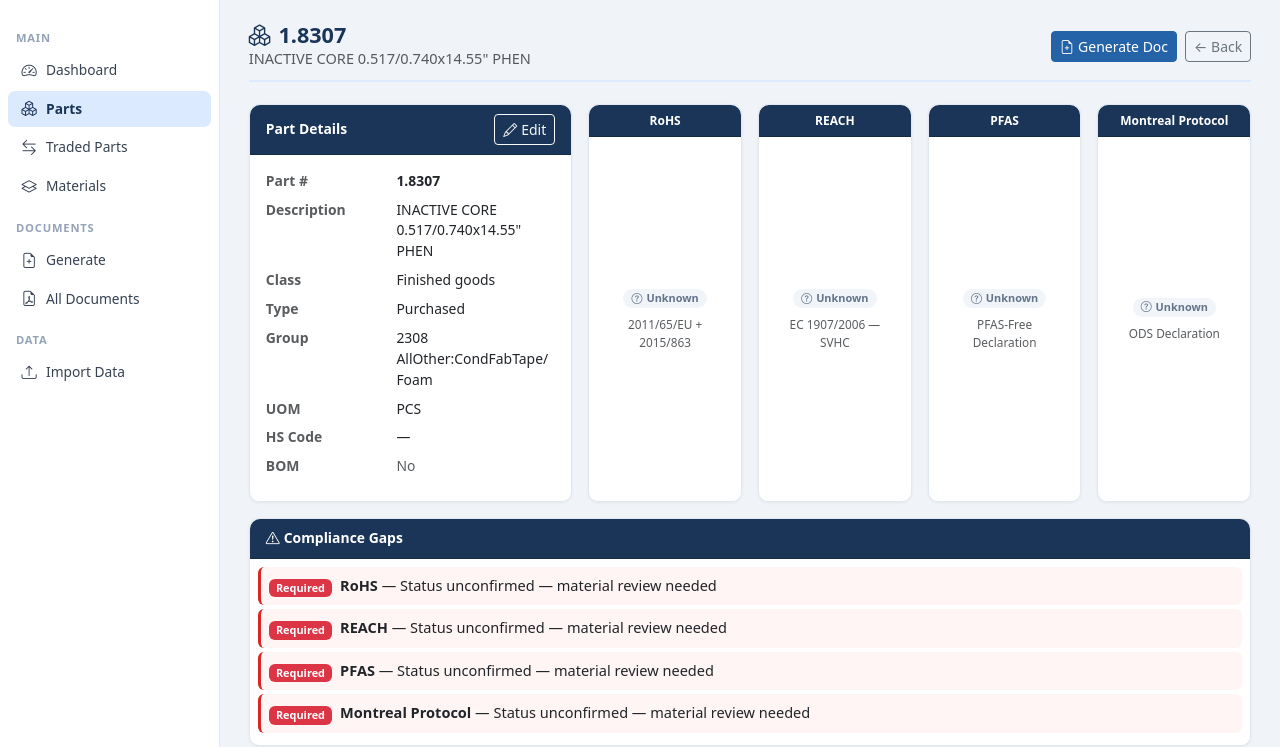
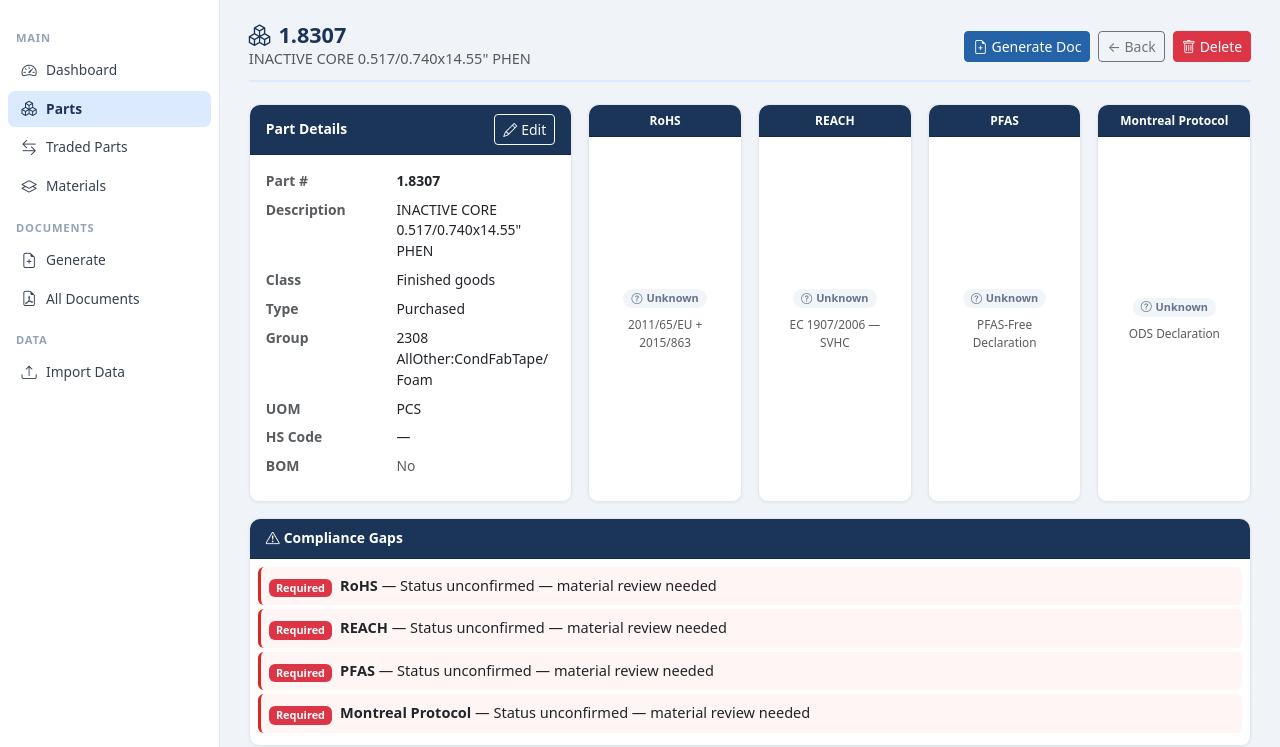
Before and after one commit to Colton-Tudisco/quality-compliance-project, a Flask app: a page that uses templates/part_detail.html in a window 1280 px wide. Shown: the part 52-799 px from the top of the page. Run offline with Flask 3, Linux system fonts and the light colour scheme; data comes from the database, SQL or seed files in the repository; both versions use the stored data as it was after the commit; data that the repository does not hold is empty.

Commit message:
Add part deletion route and confirmation modal
Adds a POST /parts/<part_number>/delete endpoint that removes a part and its related records (fmd_substances, fmd_files, compliance_status, document_parts, bom_lines) from the database, deletes any associated FMD file from disk, and commits/closes the DB connection. The handler checks for linked FMD/docs to provide an informative flash and redirects to the traded or regular parts list based on the part's is_traded flag. Also adds a Delete button and confirmation modal to templates/part_detail.html which posts to the new delete endpoint.

```diff
--- a/app.py
+++ b/app.py
@@ -468,6 +468,50 @@ def unhide_part(part_number):
     conn.close()
     flash("Part restored.", "success")
     return redirect(url_for("hidden_parts"))
+
+@app.route("/parts/<path:part_number>/delete", methods=["POST"])
+def delete_part(part_number):
+    conn = get_db()
+
+    # Check if part has linked data so we can warn in the flash message
+    fmd = conn.execute(
+        "SELECT id FROM fmd_files WHERE part_number=?", (part_number,)
+    ).fetchone()
+    docs = conn.execute(
+        "SELECT COUNT(*) FROM document_parts WHERE part_number=?", (part_number,)
+    ).fetchone()[0]
+
+    # Delete from all related tables first (order matters — children before parent)
+    conn.execute("DELETE FROM fmd_substances   WHERE part_number=?", (part_number,))
+    conn.execute("DELETE FROM fmd_files        WHERE part_number=?", (part_number,))
+    conn.execute("DELETE FROM compliance_status WHERE part_number=?", (part_number,))
+    conn.execute("DELETE FROM document_parts   WHERE part_number=?", (part_number,))
+    conn.execute("DELETE FROM bom_lines        WHERE parent_part=?", (part_number,))
+
+    # Delete the FMD file from disk if it exists
+    if fmd:
+        fmd_record = conn.execute(
+            "SELECT file_path FROM fmd_files WHERE part_number=?", (part_number,)
+        ).fetchone()
+        if fmd_record and os.path.exists(fmd_record["file_path"]):
+            os.remove(fmd_record["file_path"])
+
+    # Finally delete the part itself
+    is_traded = conn.execute(
+        "SELECT is_traded FROM parts WHERE part_number=?", (part_number,)
+    ).fetchone()
+    conn.execute("DELETE FROM parts WHERE part_number=?", (part_number,))
+
+    conn.commit()
+    conn.close()
+
+    # Redirect to the right list depending on part type
+    if is_traded and is_traded["is_traded"]:
+        flash(f"Part {part_number} and all associated data deleted.", "info")
+        return redirect(url_for("traded_parts"))
+    else:
+        flash(f"Part {part_number} and all associated data deleted.", "info")
+        return redirect(url_for("parts_list"))
 
 @app.route("/parts/<path:part_number>/edit", methods=["POST"])
 def edit_part(part_number):
--- a/templates/part_detail.html
+++ b/templates/part_detail.html
@@ -24,6 +24,10 @@
     {% endif %}
     <a href="{{ '/parts/traded' if part.is_traded else '/parts' }}"
        class="btn btn-outline-secondary btn-sm">← Back</a>
+    <button type="button" class="btn btn-danger btn-sm"
+            data-bs-toggle="modal" data-bs-target="#deletePartModal">
+      <i class="bi bi-trash me-1"></i>Delete
+    </button>
   </div>
 </div>
 
@@ -448,6 +452,33 @@
   </div>
 </div>
 
+<!-- Delete Confirmation Modal -->
+<div class="modal fade" id="deletePartModal" tabindex="-1" aria-hidden="true">
+  <div class="modal-dialog">
+    <div class="modal-content">
+      <div class="modal-header" style="background:#dc2626;">
+        <h5 class="modal-title text-white">
+          <i class="bi bi-exclamation-triangle me-2"></i>Delete Part
+        </h5>
+        <button type="button" class="btn-close btn-close-white" data-bs-dismiss="modal"></button>
+      </div>
+      <div class="modal-body">
+        <p>Are you sure you want to permanently delete <strong>{{ part.part_number }}</strong>?</p>
+        <p class="text-muted small mb-0">This will also delete all associated compliance status, FMD data, and substance records. This cannot be undone.</p>
+      </div>
+      <div class="modal-footer">
+        <button type="button" class="btn btn-outline-secondary btn-sm"
+                data-bs-dismiss="modal">Cancel</button>
+        <form method="post" action="/parts/{{ part.part_number }}/delete" class="d-inline">
+          <button type="submit" class="btn btn-danger btn-sm">
+            <i class="bi bi-trash me-1"></i>Yes, Delete Part
+          </button>
+        </form>
+      </div>
+    </div>
+  </div>
+</div>
+
 {% block scripts %}
 <script>
 function startEdit() {
```
Also changed, not shown: comply.db.
